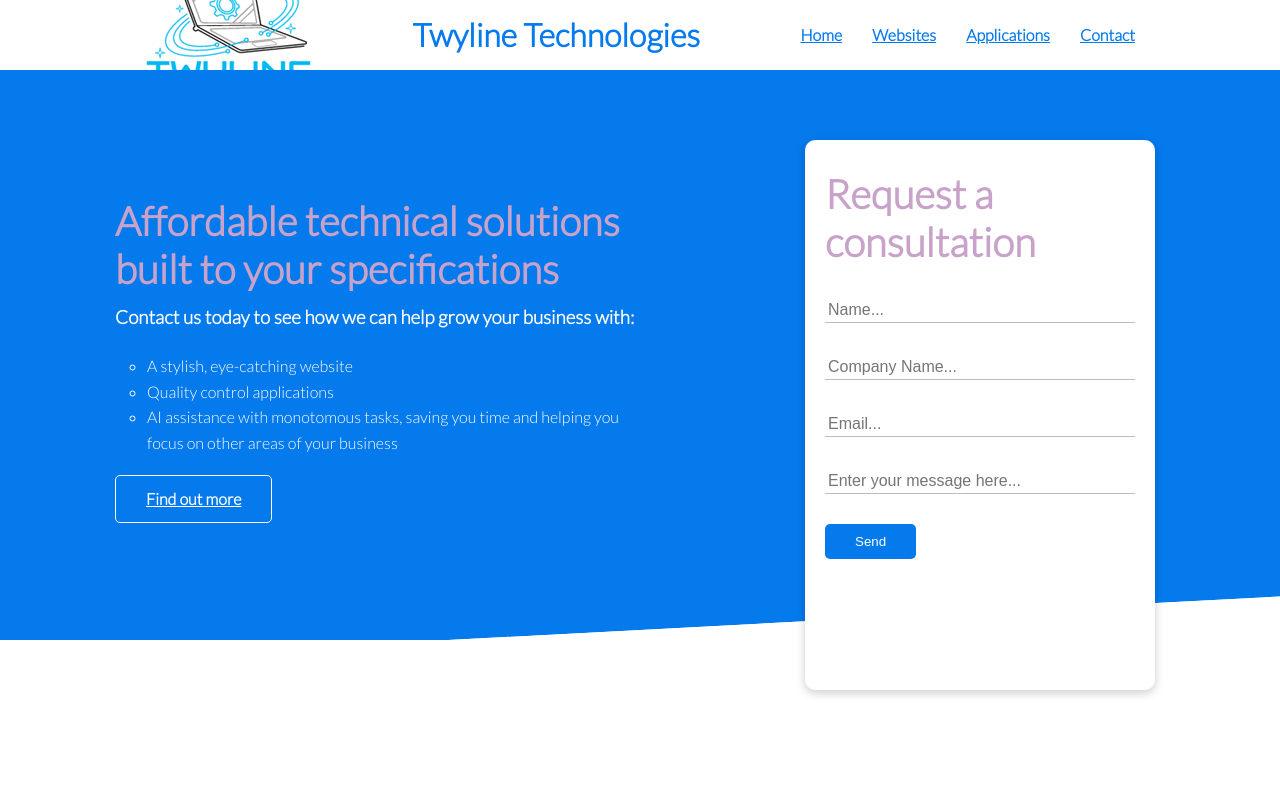
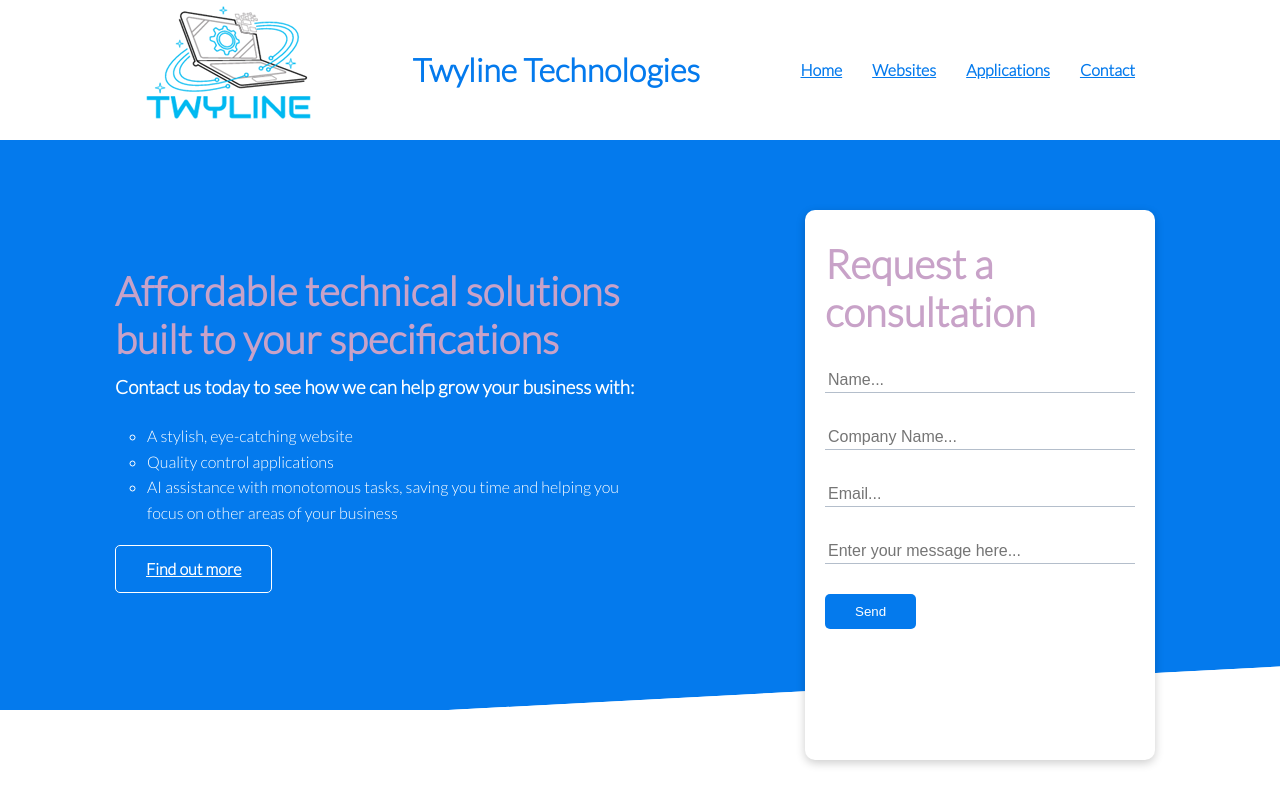
Before and after one commit to johnrtwyford/mywebsite, a plain HTML site: page index.html in a window 1280 px wide. Shown: the top 800 px of the page. Drawn offline with Linux system fonts and the light colour scheme.

Commit message:
Update styles.css

```diff
--- a/css/styles.css
+++ b/css/styles.css
@@ -57,7 +57,7 @@ blockquote {
 .navbar {
     background-color: white;
     color: var(--primary-color);
-    height: 70px
+    height: 140px;
 }
 
 .logo-pic {
```
